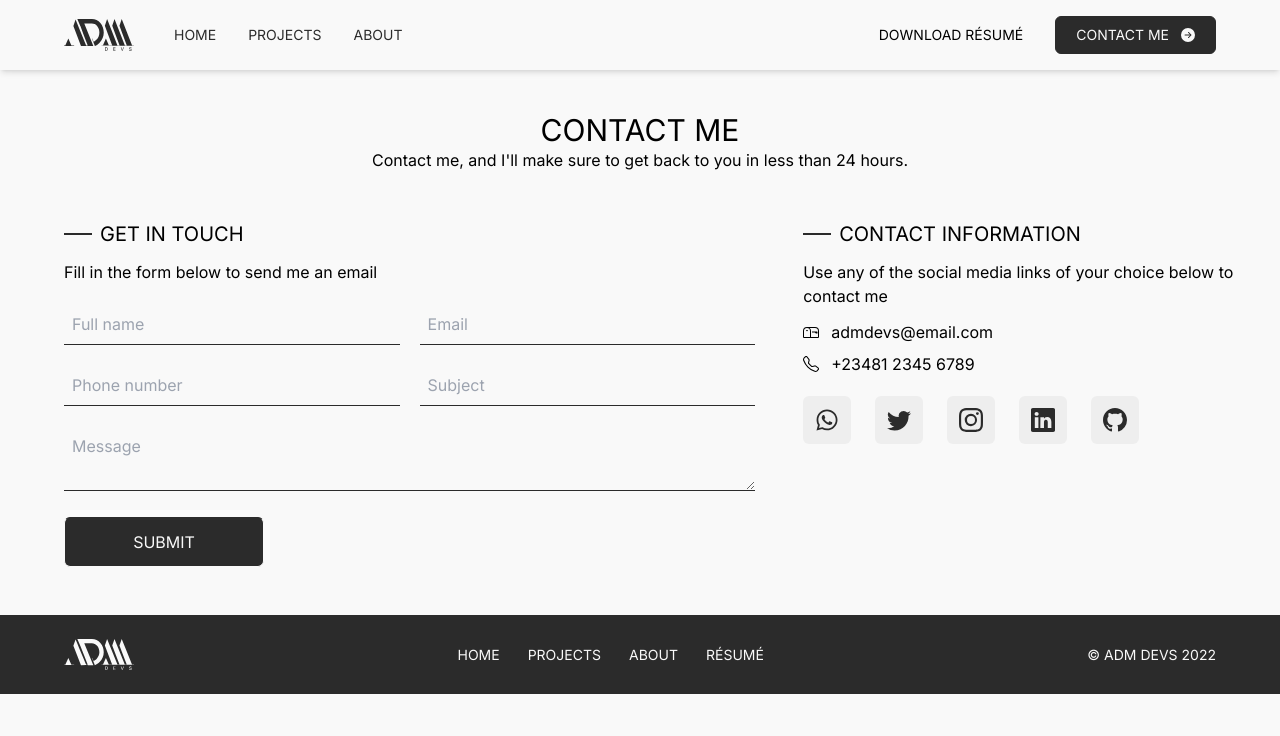
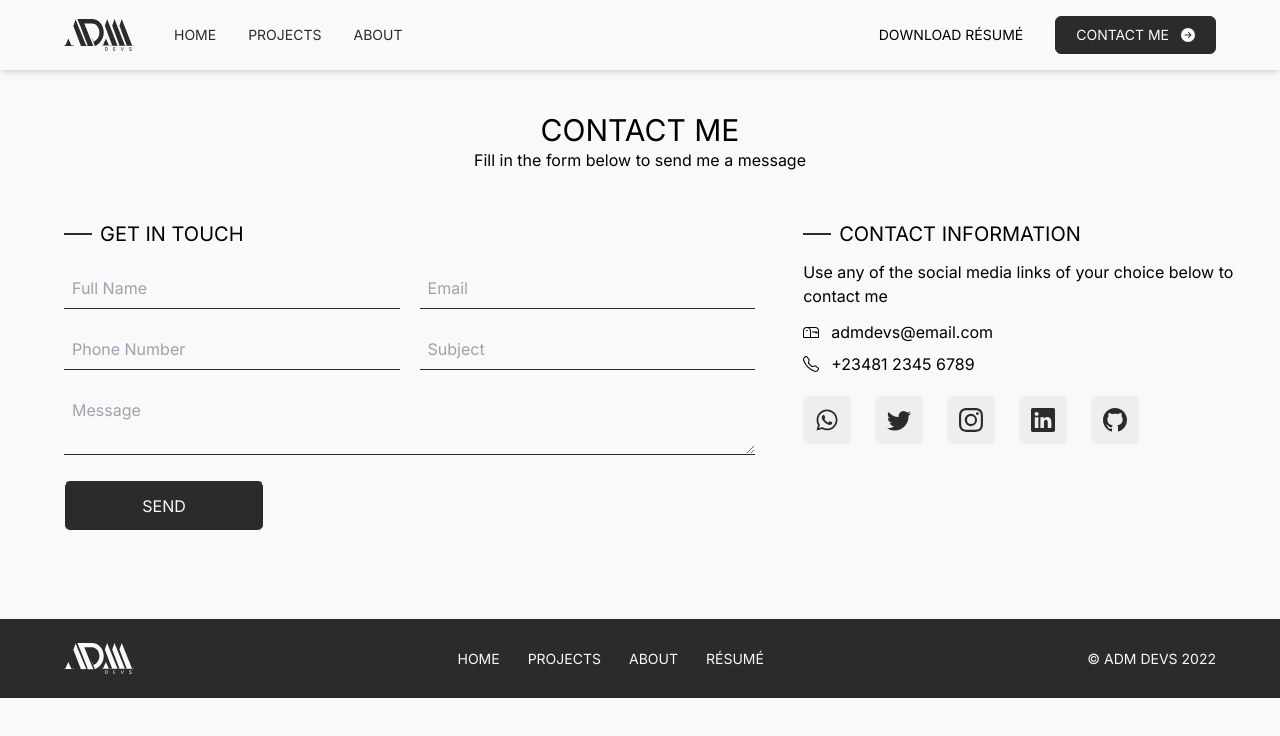
Before and after one commit to Aheedjo/ADM2, a React (Create React App) app: page /contact-me in a window 1280 px wide. Shown: the top 736 px of the page. Built offline with nearby package versions, Linux system fonts and the light colour scheme; a web font is replaced by a local one.

Commit message:
Completed the contact form, and added ability to send email.

```diff
--- a/src/components/Contact.jsx
+++ b/src/components/Contact.jsx
@@ -1,54 +1,111 @@
+import { useState } from "react"
 import { FaWhatsapp } from "react-icons/fa"
-import { BsTwitter } from "react-icons/bs"
-import { ImFacebook2 } from "react-icons/im"
-import { BsInstagram } from "react-icons/bs"
-import { BsLinkedin } from "react-icons/bs"
-import { BsMailbox } from "react-icons/bs"
-import { BsTelephone } from "react-icons/bs"
-import { BsGithub } from "react-icons/bs"
+import { BsTwitter, BsMailbox, BsInstagram, BsLinkedin, BsTelephone, BsGithub } from "react-icons/bs"
 import { useForm } from "react-hook-form"
+import emailjs from "emailjs-com"
 
 const Contact = () => {
-    const { register, handleSubmit, formState: {errors} } = useForm();
+    const { register, handleSubmit, formState: {errors}, reset } = useForm();
+    const [statusMessage, setStatusMessage] = useState("Fill in the form below to send me a message")
 
-    console.log(errors);
+    const onSubmit = () => {
+        emailjs.sendForm('service_8qgli29', 'template_o8veyrt', '.form', '1qjUF6DjZjE5gJPhV')
+            .then((result) => {
+                setStatusMessage("Message sent successfully, and I'll make sure to get back to you within 24 hours.");
+                console.log(result.text);
+            }, (error) => {
+                console.log(error.text);
+            });
+        reset();
+    };
 
     return (
+        <>
+            <div className='container'>
+                <h1 className='text-3xl text-center uppercase'>Contact Me</h1>
+                <p className='status-message text-center'>{statusMessage}</p>
+            </div>
             <section className="contact container">
                     <div className="left">
                         <h2 className="title"><span className="line"></span>Get in touch</h2>
-                    <p>Fill in the form below to send me an email</p>
-                    <form onSubmit={handleSubmit((data) => {
-                        console.log(data);
-                    })}>
+
+                        <form className="form" onSubmit={handleSubmit(onSubmit)}>
                             <div className="grid-input">
                                 <div>
-                                <input {...register("fullName", {required: "Field can't be empty"})} placeholder="Full name" />
-                                <span className="error-msg">{errors.fullName?.message}</span>
+                                    <input
+                                    {...register("fullName", {
+                                        required: "required"
+                                    })}
+                                    placeholder="Full Name"
+                                    name="fullName"
+                                    />
+                                    {
+                                        errors.fullName && errors.fullName.type === "required" && (
+                                            <span className="error-msg">Field can't be empty</span>
+                                        )
+                                    }
                                 </div>
 
                                 <div>
-                                <input {...register("email", {required: "Field can't be empty"})} placeholder="Email" />
-                                <span className="error-msg">{errors.email?.message}</span>
+                                    <input
+                                    {...register("email", {
+                                        required: "required"
+                                    })}
+                                    placeholder="Email"
+                                    name="email"
+                                    />
+                                    {
+                                        errors.email && errors.email.type === "required" && (
+                                            <span className="error-msg">Field can't be empty</span>
+                                        )
+                                    }
                                 </div>
                             </div>
                             <div className="grid-input">
                                 <div>
-                                <input {...register("phoneNumber", {required: "Field can't be empty", minLength: {
-                                    value: 4,
-                                    message: "Minimum length is 7"
-                                }})} placeholder="Phone number" />
-                                <span className="error-msg">{errors.phoneNumber?.message}</span>
+                                    <input
+                                    {...register("phoneNumber", {
+                                        required: "required"
+                                    })}
+                                    placeholder="Phone Number"
+                                    name="phoneNumber"
+                                    />
+                                    {
+                                        errors.phoneNumber && errors.phoneNumber.type === "required" && (
+                                            <span className="error-msg">Field can't be empty</span>
+                                        )
+                                    }
                                 </div>
-                            <input {...register("subject")} placeholder="Subject" />
+
+                                <div>
+                                    <input
+                                    {...register("subject", {
+                                        required: "required"
+                                    })}
+                                    placeholder="Subject"
+                                    name="subject"
+                                    />
+
+                                </div>
                             </div>
                             <div>
-                            <textarea {...register("message", {required: "Field can't be empty"})} placeholder="Message" />
-                                <span className="error-msg">{errors.message?.message}</span>
+                                <textarea
+                                {...register("message", {
+                                    required: "required"
+                                })}
+                                placeholder="Message"
+                                name="message"
+                                />
+                                {
+                                    errors.message && errors.message.type === "required" && (
+                                        <span className="error-msg">Field can't be empty</span>
+                                    )
+                                }
                             </div>
-                        <button type="submit" className="btn">Submit</button>
+                            <button type="submit" className="btn">Send</button>
                         </form>
                     </div>
+
                     <div className="right">
                         <h2 className="title"><span className="line"></span>Contact Information</h2>
                         <p className="mb-3">Use any of the social media links of your choice below to contact me</p>
@@ -69,6 +126,7 @@ const Contact = () => {
                         </div>
                     </div>
             </section>
+        </>
     )
 }
 
--- a/src/pages/ContactMePage.jsx
+++ b/src/pages/ContactMePage.jsx
@@ -4,12 +4,7 @@ import Contact from '../components/Contact';
 const HireMePage = () => {
   return (
     <>
-        <div className='container'>
-            <h1 className='text-3xl text-center uppercase'>Contact Me</h1>
-            <p className='text-center'>Contact me, and I'll make sure to get back to you in less than 24 hours.</p>
-        </div>
         <Contact />
-        {/* <FAQ /> */}
     </>
   )
 }
--- a/src/styles/_contact.scss
+++ b/src/styles/_contact.scss
@@ -1,5 +1,5 @@
 .contact {
-    @apply lg:grid gap-12;
+    @apply lg:grid gap-12 lg:mb-10;
     @media screen and (min-width: 768px) {
         grid-template-columns: 60% 40%;
     }
```
Lines whose indentation alone changed are shown as unchanged.
